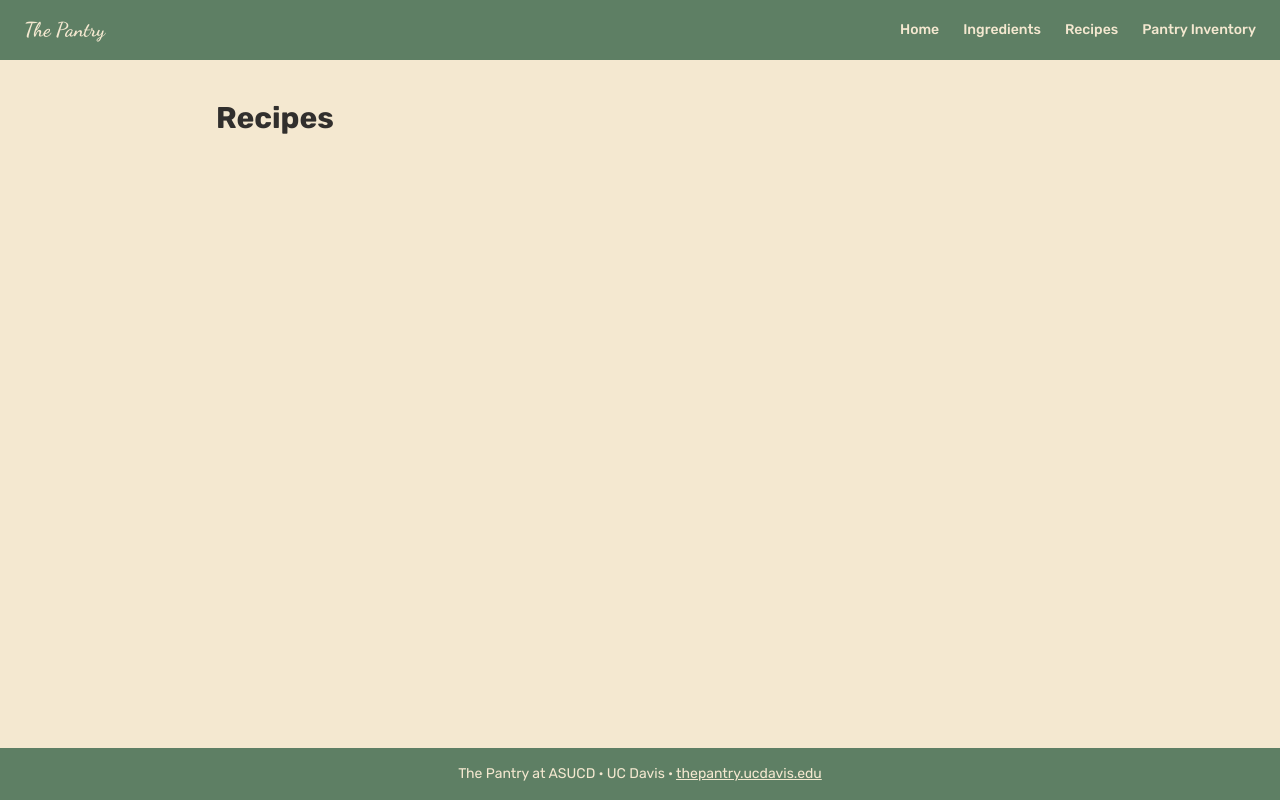
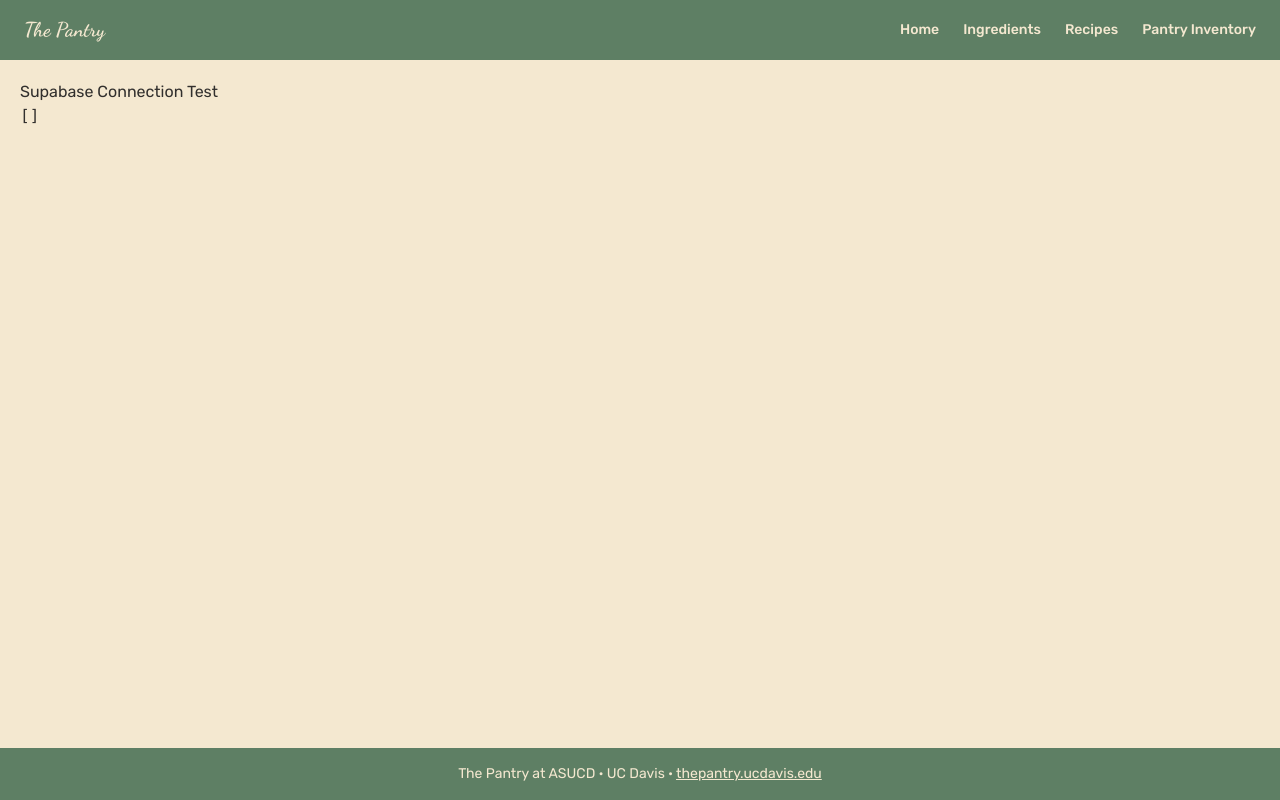
Before and after one commit to gabe-ven/SacHacks-VII, a Next.js app in the folder pantry-app/: page /recipes in a window 1280 px wide. Built offline with nearby package versions, Linux system fonts and the light colour scheme; no server answers; the database is empty.

Commit message:
added supabase connection

```diff
--- a/pantry-app/app/recipes/page.tsx
+++ b/pantry-app/app/recipes/page.tsx
@@ -1,7 +1,23 @@
-export default function RecipesPage() {
+import { supabase } from '@/lib/supabase'
+
+export default async function RecipesPage() {
+  const { data, error } = await supabase
+    .from('ping')
+    .select('*')
+
   return (
-    <div className="max-w-4xl mx-auto px-6 py-10">
-      <h1 className="text-3xl font-bold">Recipes</h1>
+    <div style={{ padding: 20 }}>
+      <h1>Supabase Connection Test</h1>
+
+      {error && (
+        <pre style={{ color: 'red' }}>
+          Error: {JSON.stringify(error, null, 2)}
+        </pre>
+      )}
+
+      <pre>
+        {JSON.stringify(data, null, 2)}
+      </pre>
     </div>
-  );
+  )
 }
--- /dev/null
+++ b/pantry-app/lib/supabase.ts
@@ -0,0 +1,6 @@
+import { createClient } from '@supabase/supabase-js'
+
+export const supabase = createClient(
+    process.env.NEXT_PUBLIC_SUPABASE_URL!,
+    process.env.NEXT_PUBLIC_SUPABASE_ANON_KEY!
+)
--- a/pantry-app/package.json
+++ b/pantry-app/package.json
@@ -9,6 +9,7 @@
     "lint": "eslint"
   },
   "dependencies": {
+    "@supabase/supabase-js": "^2.97.0",
     "next": "16.1.6",
     "react": "19.2.3",
     "react-dom": "19.2.3"
```
Also changed, not shown: 1 other file (tests, documents, lock files or other folders).
